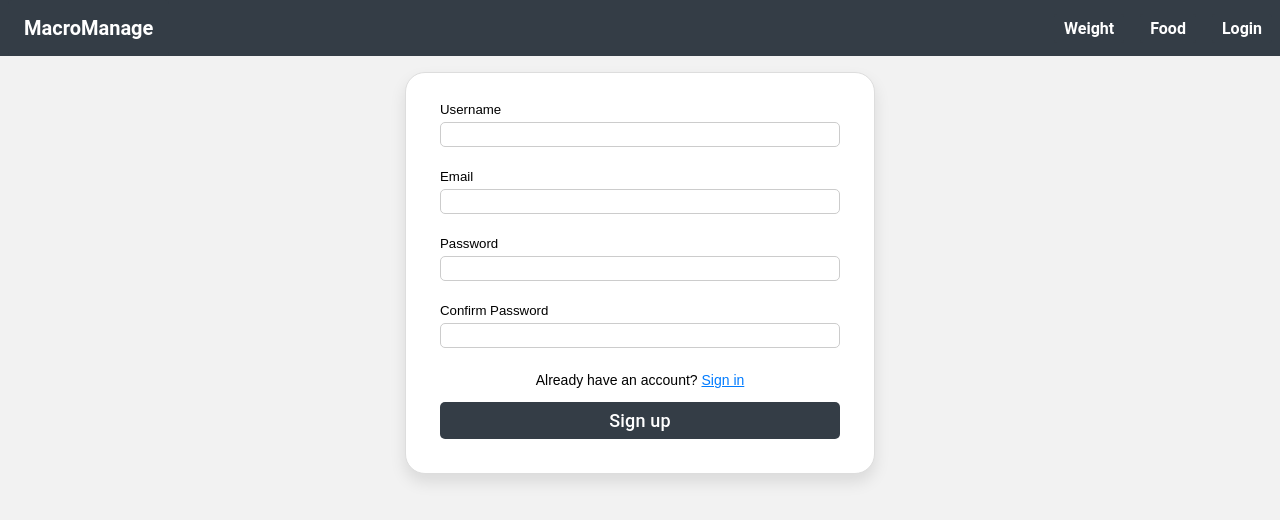
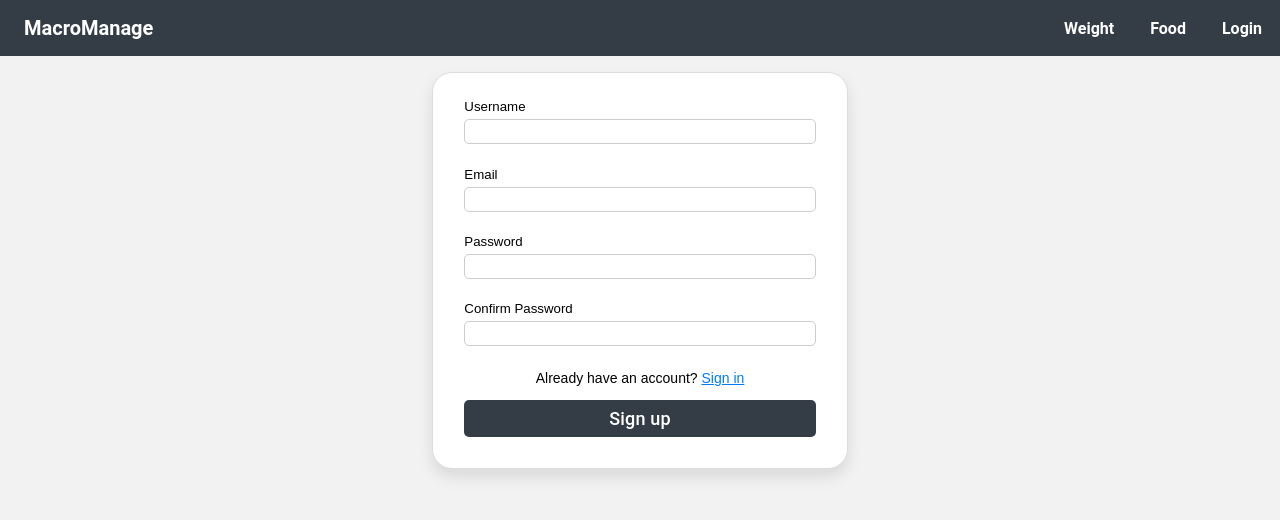
Before and after one commit to andyp4293/MacroManage, a React (Create React App) app: page /signup in a window 1280 px wide. Shown: the top 520 px of the page. Built offline with nearby package versions, Linux system fonts and the light colour scheme; no server answers.

Commit message:
Fixed issue of weight chart not rendering if the window is too horizontally narrow.

```diff
--- a/src/components/WeightChart.js
+++ b/src/components/WeightChart.js
@@ -36,7 +36,8 @@ function WeightChart({ data }) {
     return (
         <div style={{ width: '100%', height: '100%', display: 'flex', flexDirection: 'column', alignItems: 'center' }}>
             <h3>Weight</h3>
-            <ResponsiveContainer width="100%" height='100%'>
+            <div style={{ width: '100%', height: '100%' }}>
+            <ResponsiveContainer width="99%" height='99%'>
                 <LineChart data={chartData}>
 
                     <XAxis
@@ -76,6 +77,7 @@ function WeightChart({ data }) {
                     />
                 </LineChart>
             </ResponsiveContainer>
+            </div>
         </div>
     );
 }
--- a/src/pages/Login.js
+++ b/src/pages/Login.js
@@ -48,10 +48,16 @@ function Login() {
     }, [email, password])
 
     return (
-        <Box sx = {{display: 'flex', justifyContent: 'center'}}>
+        <Box sx = {{display: 'flex', justifyContent: 'center', width:
+            {
+                xs: '80%',
+                sm: '80%',
+                md: '80%',
+                lg: '35vw',
+            },
+        }}>
                 <div style={{
-                    width: '35vw',
-                    minWidth: '400px',
+                    width: '100%',
                     backgroundColor: "white",
                     borderRadius: '20px',
                     border: '1px solid #ddd',
--- a/src/pages/Signup.js
+++ b/src/pages/Signup.js
@@ -56,10 +56,16 @@ function Signup() {
 
 
     return (
-    <Box sx={{ display: 'flex', justifyContent: 'center', height: '100%' }}>
+      <Box sx = {{display: 'flex', justifyContent: 'center', width:
+          {
+              xs: '80%',
+              sm: '80%',
+              md: '80%',
+              lg: '35vw',
+          },
+      }}>
       <div style={{
-        width: '35vw',
-        minWidth: '400px',
+        width: '100%',
         backgroundColor: "white",
         borderRadius: '20px',
         height: 'fit-content',
--- a/src/styles/Foodlog.module.css
+++ b/src/styles/Foodlog.module.css
@@ -50,7 +50,7 @@
         padding-top: 1%;
         padding-bottom: 1%;
         align-items: center;
-        width: 100%;
+        width: 93%;
         flex-direction: column;
 
 
--- a/src/styles/Weightlog.module.css
+++ b/src/styles/Weightlog.module.css
@@ -124,7 +124,7 @@ input[type="number"] {
 
 @media (max-width: 768px) {
     .weightLogContainer {
-            width: 100%;
+            width: 95%;
             padding: 1%;
             padding-top: 1%;
             padding-bottom: 1%;
@@ -145,7 +145,7 @@ input[type="number"] {
     .weightChartContainer {
         width: auto;
         margin-left: 0;
-        min-height: 100vh;
+        height: 65vw;
         margin-top: 0.75%;
     }
 
```
